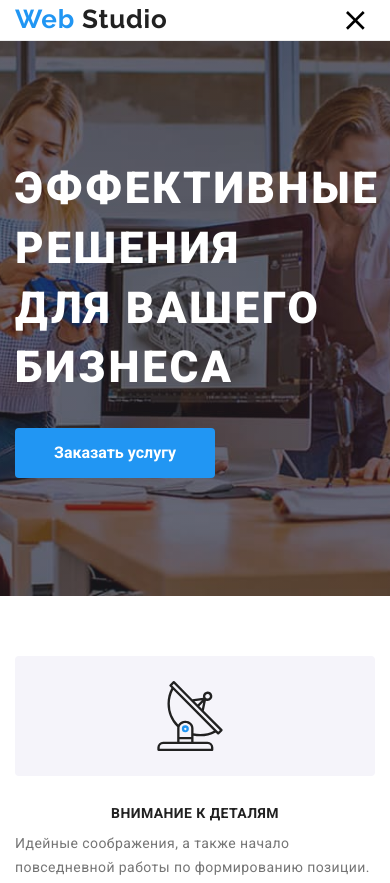
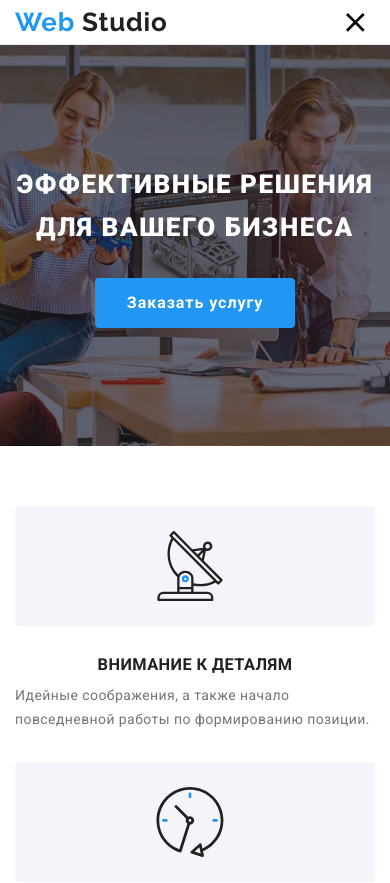
Before and after one commit to galen4ik/galen4ik-goit-markup-hw-08, a plain HTML site: page index.html in a window 390 px wide. Shown: the top 883 px of the page. Drawn offline with nearby package versions, Linux system fonts and the light colour scheme.

Commit message:
hero mobile

```diff
--- a/sass/components/_body.scss
+++ b/sass/components/_body.scss
@@ -2,7 +2,6 @@ body {
   font-size: 14px;
   line-height: 1.71;
   letter-spacing: 0.03em;
-  line-height: 1.14;
 
   font-family: $primary-font;
   color: $primary-text-color;
--- a/sass/components/_features-list.scss
+++ b/sass/components/_features-list.scss
@@ -24,15 +24,13 @@
 .features-title {
   margin-top: 0;
   margin-bottom: 10px;
-  text-align: center;
+
   // width: 270px;
   // height: 16px;
 
   color: $primary-text-color;
   font-weight: 700;
-  font-size: 14px;
   line-height: 1.14;
-  letter-spacing: 0.03em;
   text-transform: uppercase;
 
   @media screen and (max-width: 767px) {
@@ -46,7 +44,7 @@
   color: $light-text-color;
   font-weight: 400;
   // font-size: 14px;
-  line-height: 1.71;
+  // line-height: 1.71;
   // letter-spacing: 0.03em;
   // width: 270px;
   // height: 75px;
--- a/sass/components/_hero.scss
+++ b/sass/components/_hero.scss
@@ -1,16 +1,19 @@
 .hero {
   padding-top: 118px;
   padding-bottom: 118px;
+  margin-left: auto;
+  margin-right: auto;
+
+  text-align: center;
+
   // display: flex;
   // flex-direction: column;
   // justify-content: center;
   // align-items: center;
-  // text-align: center;
 
   // height: 600px;
   // max-width: 1600px;
-  // margin-left: auto;
-  // margin-right: auto;
+
   // // padding-top: 200px;
   // // padding-bottom: 200px;
   background-color: $dark-bg;
@@ -31,14 +34,16 @@
 
     color: $primary-bg;
     font-weight: 900;
-    font-size: 44px;
-    line-height: 1.36;
+    font-size: 26px;
+    line-height: 1.62;
 
     letter-spacing: 0.06em;
     text-transform: uppercase;
   }
+
   .btn {
     @extend %btn;
+    letter-spacing: 0.06em;
 
     &:hover,
     &:focus {
```
Also changed, not shown: css/main.css, css/main.min.css, css/portfolio.css, css/portfolio.min.css, 4 other files.
